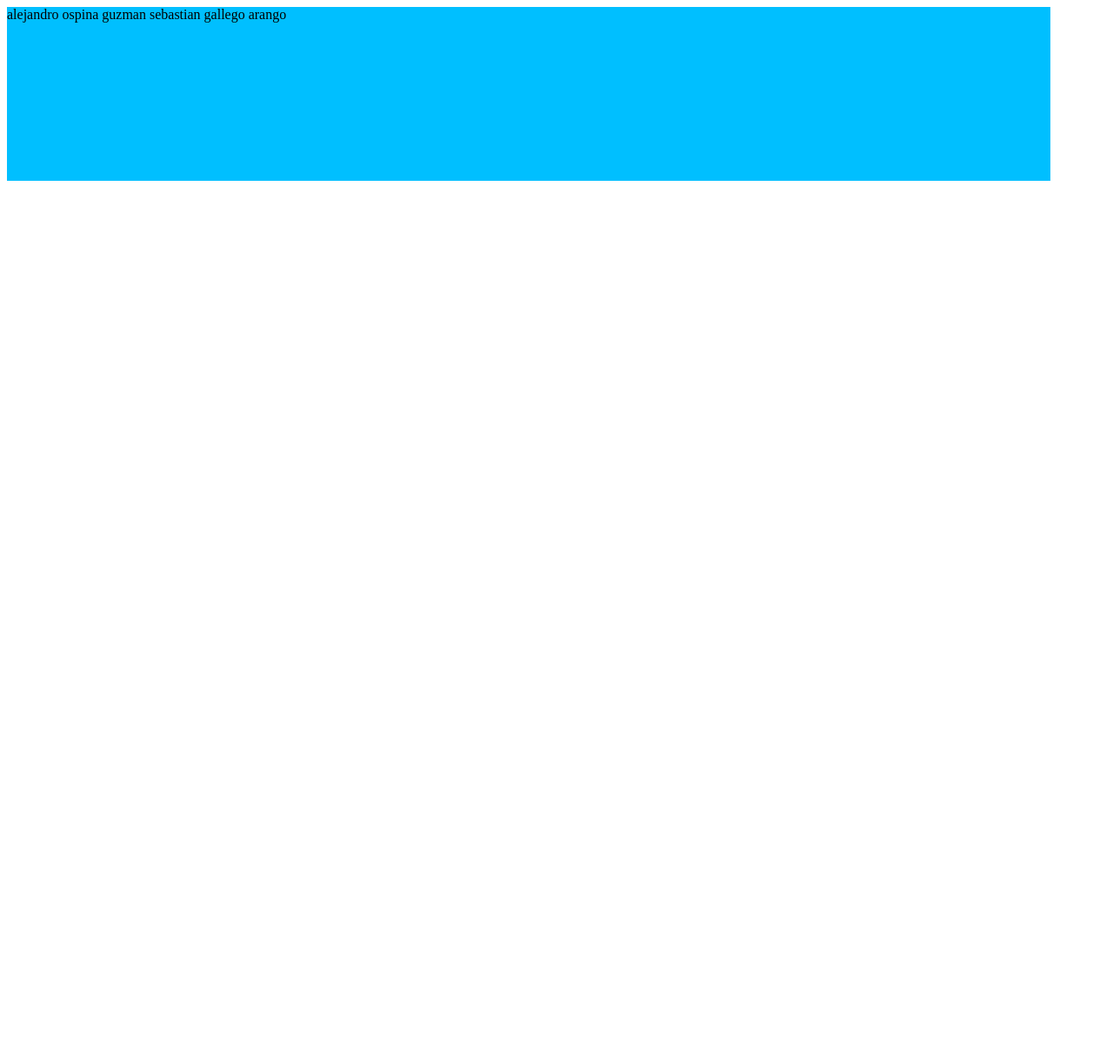
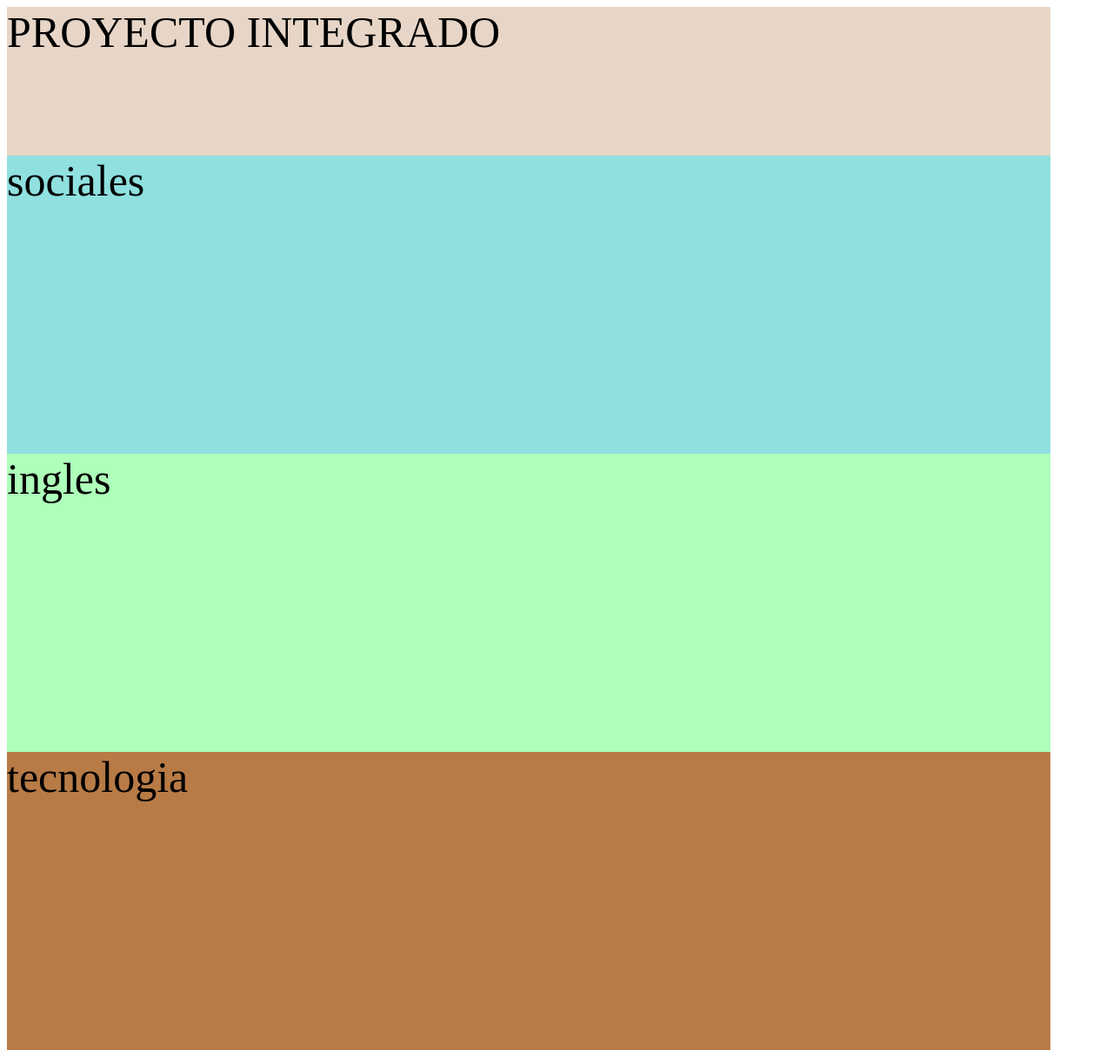
Before and after one commit to jhonnyalejandr12/pagina8-1, a plain HTML site: page index.html in a window 1280 px wide. Shown: the whole page at 87% size. Before the commit the page ends 800 px from the top, so only its background shows below. Drawn offline with Linux system fonts and the light colour scheme.

Commit message:
actualizacion 1- 15/04/2024

```diff
--- a/index.html
+++ b/index.html
@@ -9,8 +9,12 @@
 </head>
 <body>
    <div  class="contenedor">
-    alejandro ospina guzman
-    sebastian gallego arango
+
+    <div class="encabezado">PROYECTO INTEGRADO</div>
+    <div class="sociales">sociales</div>
+    <div class="ingles">ingles </div>
+    <div class="tecnologia">tecnologia </div>
+
    </div>
 
 </body>
--- a/temas.css
+++ b/temas.css
@@ -1,9 +1,38 @@
 .contenedor{
 
 width: 1200px;
-height: 200px;
+height: 1200px;
 background-color: deepskyblue;
-
+display: flex;
+flex-direction: column;
 
 
 }
+
+.encabezado{
+
+
+    width: 100%;
+    height: 200px;
+    background-color: rgb(231, 214, 199);
+
+    font-size: 50px;
+}
+.sociales{
+    width: 100%;
+    height: 400px;
+    background-color: rgb(144, 224, 224);
+    font-size: 50px;
+}
+.ingles{
+    width: 100%;
+    height: 400px;
+    background-color: rgb(173, 255, 186);
+font-size: 50px;
+}
+.tecnologia{
+    width: 100%;
+    height: 400px;
+    background-color: rgb(184, 123, 70);
+    font-size: 50px;
+}
```
